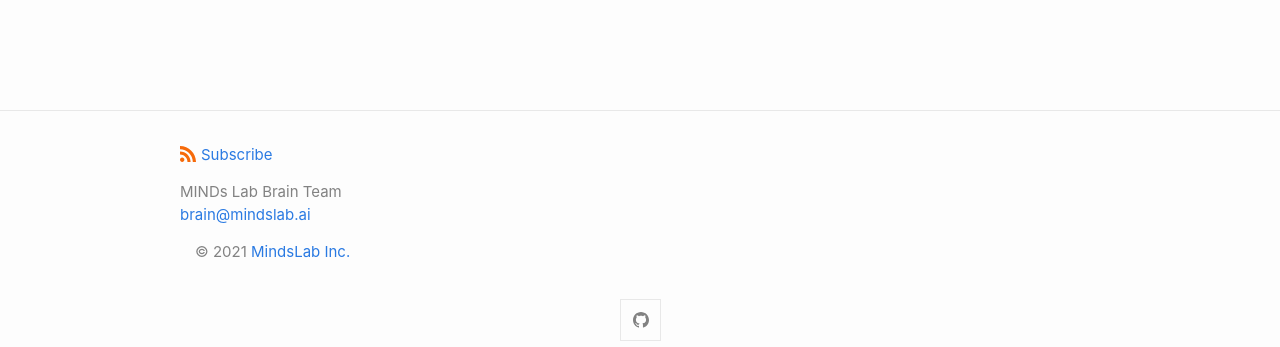
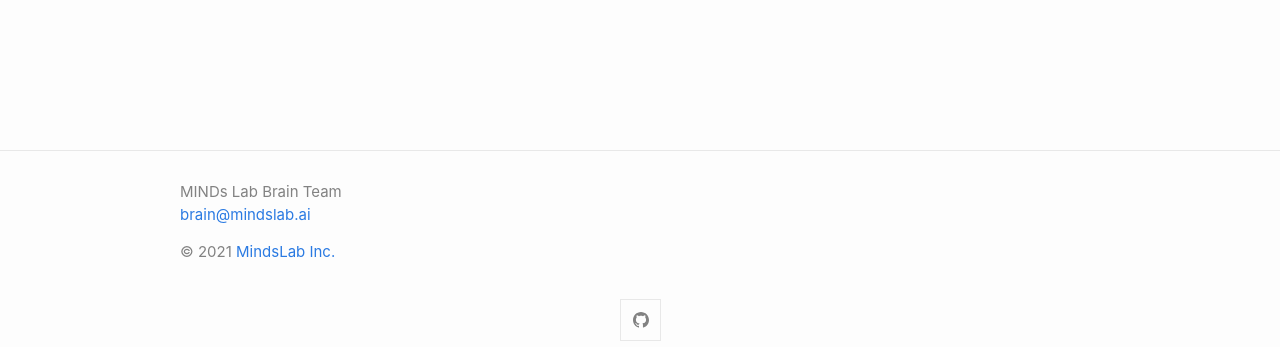
Before and after one commit to maum-ai/maum-ai.github.io, a Jekyll site: the page built from index.md, in a window 1280 px wide. Shown: the part 524-871 px from the top of the page. Built offline with Jekyll 4.4.1, drawn with Linux system fonts in a browser that asks for light colours; some web fonts are replaced.

Commit message:
RSS removed.

```diff
--- a/_includes/footer.html
+++ b/_includes/footer.html
@@ -5,13 +5,13 @@
 
     <div class="footer-col-wrapper">
       <div class="footer-col">
-        <p class="feed-subscribe">
+        <!-- <p class="feed-subscribe">
           <a href="{{ 'feed.xml' | relative_url }}">
             <svg class="svg-icon orange">
               <use xlink:href="{{ 'assets/minima-social-icons.svg#rss' | relative_url }}"></use>
             </svg><span>Subscribe</span>
           </a>
-        </p>
+        </p> -->
       {%- if site.author %}
         <ul class="contact-list">
           {% if site.author.name -%}
@@ -23,14 +23,12 @@
         </ul>
       {%- endif %}
 
-      <div class="footer-col">
       <p class='copyright'>
         &copy; {{ site.time | date: '%Y' }}
         <a href="https://maum.ai/?lang=ko" target='_self' title='Mindslab Inc.'>
           MindsLab Inc.
         </a>
       </p>
-      </div>
       </div>
       <div class="footer-col">
         <p>{{ site.description | escape }}</p>
```
Lines whose indentation alone changed are shown as unchanged.
